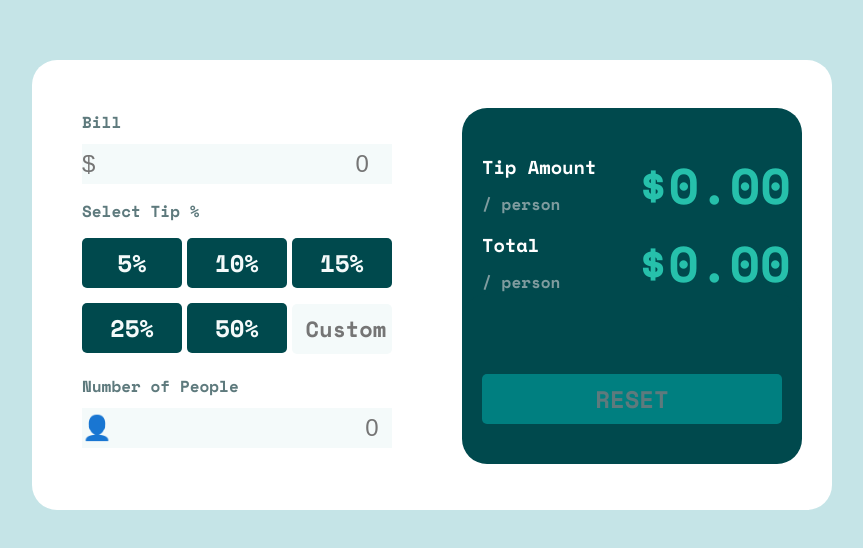
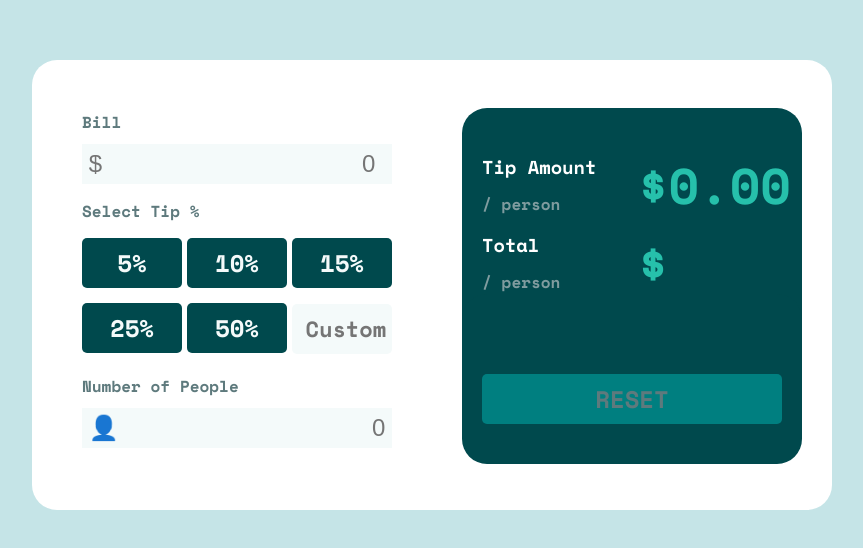
Before and after one commit to J-R77-stack/tip-calculator-React, a React (Create React App) app: page / in a window 1280 px wide. Shown: the part 240-788 px from the top of the page, without its empty margins (208-1071 px from the left). Built offline with nearby package versions, Linux system fonts and the light colour scheme.

Commit message:
add state to control bill and total componets

```diff
--- a/src/App.js
+++ b/src/App.js
@@ -1,3 +1,5 @@
+import { useState } from "react";
+
 export default function App() {
   return (
     <div className="App">
@@ -7,25 +9,28 @@ export default function App() {
 }
 
 function TipCalculator() {
+  const [bill, setBill] = useState("");
   return (
     <div>
-      <BillInput />
+      <BillInput bill={bill} onSetBill={setBill} />
       <SelectPercentage />
       <NumberOfPeople />
       <TipAmount />
-      <Total />
+      <Total bill={bill} />
       <Reset />
     </div>
   );
 }
 
-function BillInput() {
+function BillInput({ bill, onSetBill }) {
   return (
     <div>
       <label>Bill</label>
       <input
-        type="number"
-        placeholder="$                                       0"
+        type="text"
+        placeholder=" $                                       0"
+        value={bill}
+        onChange={(e) => onSetBill(Number(e.target.value))}
       />
     </div>
   );
@@ -56,7 +61,7 @@ function NumberOfPeople() {
       <label>Number of People</label>
       <input
         type="number"
-        placeholder="👤                                      0"
+        placeholder=" 👤                                      0"
       />
     </div>
   );
@@ -71,11 +76,11 @@ function TipAmount() {
     </div>
   );
 }
-function Total() {
+function Total({ bill }) {
   return (
     <div className="totalAmount">
       <h3 className="headingThree">
-        Total <span className="amount2"> $0.00</span>
+        Total <span className="amount2"> ${bill}</span>
       </h3>
       <p className="para">/ person</p>
     </div>
```
